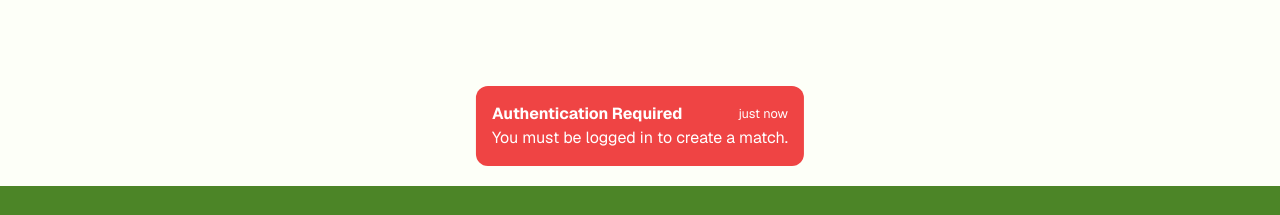
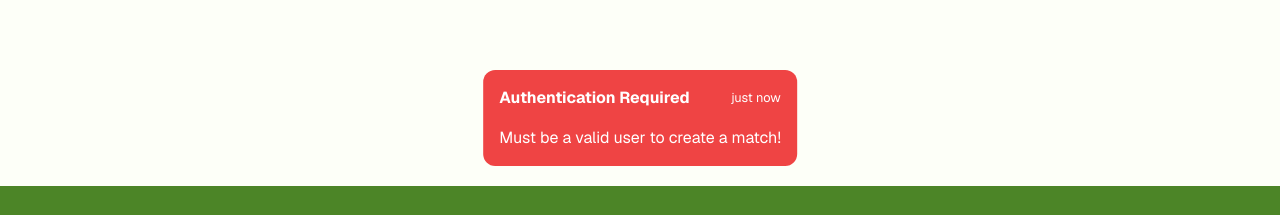
Before and after one commit to pickupnyc/pickupnyc, a React (Vite) app in the folder client/: page /matches in a window 1280 px wide. Both pictures are taken after a click on the button "Create +". Shown: the part 538-753 px from the top of the page. Built offline with nearby package versions, Linux system fonts and the light colour scheme; no server answers.

Commit message:
update Toast component to handle dynamic messages

```diff
--- a/client/src/components/MatchCard.jsx
+++ b/client/src/components/MatchCard.jsx
@@ -1,18 +1,33 @@
+import { useState } from "react";
 import { Link } from "react-router-dom";
 import { useUser } from "../hooks/useUser";
 
 import PropTypes from "prop-types";
 
+import Toast from "../components/Toast";
 import { Users, UserPlus, Settings, Info, Calendar, Building, MapPin, Clock, BadgeCheck } from "lucide-react";
 
 const MatchCard = ({ id, host, title, borough, date, time, location, count, capacity, premium }) => {
     const { user } = useUser();
+    const [showRegisterError, setShowRegisterError] = useState(false);
 
     const formatTime = (timeString) => {
         const [hours, minutes, seconds] = timeString.split(":");
         const date = new Date();
         date.setHours(hours, minutes, seconds);
         return date.toLocaleTimeString("en-US", { hour: "2-digit", minute: "2-digit", hour12: true });
+    };
+
+    const handleRegisterUser = () => {
+        if (!user) {
+            setShowRegisterError(true);
+        } else {
+            console.log("add user to pickup participants");
+        }
+    };
+
+    const handleCloseRegisterError = () => {
+        setShowRegisterError(false);
     };
 
     return (
@@ -62,7 +77,10 @@ const MatchCard = ({ id, host, title, borough, date, time, location, count, capa
                         </>
                     ) : (
                         <>
-                            <button className="ml-auto flex items-center justify-center gap-x-2 rounded-xl border-2 border-darkGreen bg-darkGreen px-3 py-2 text-white hover:bg-white hover:text-darkGreen">
+                            <button
+                                onClick={handleRegisterUser}
+                                className="ml-auto flex items-center justify-center gap-x-2 rounded-xl border-2 border-darkGreen bg-darkGreen px-3 py-2 text-white hover:bg-white hover:text-darkGreen"
+                            >
                                 Register <UserPlus size={20} />
                             </button>
                             <Link to={`/matches/${id}`} className="ml-auto hover:text-darkGreen">
@@ -72,6 +90,9 @@ const MatchCard = ({ id, host, title, borough, date, time, location, count, capa
                     )}
                 </div>
             </div>
+            <Toast show={showRegisterError} onClose={handleCloseRegisterError}>
+                Must be a valid user to join a game!
+            </Toast>
         </div>
     );
 };
--- a/client/src/components/Toast.jsx
+++ b/client/src/components/Toast.jsx
@@ -1,7 +1,7 @@
 import { useEffect } from "react";
 import PropTypes from "prop-types";
 
-const Toast = ({ show, onClose }) => {
+const Toast = ({ show, onClose, children }) => {
     useEffect(() => {
         if (show) {
             // Auto-hide the toast after 3 seconds
@@ -17,12 +17,12 @@ const Toast = ({ show, onClose }) => {
 
     return (
         <div className="fixed bottom-24 left-1/2 z-[999] -translate-x-1/2 transform rounded-xl bg-red-500 p-4">
-            <div role="alert" aria-live="assertive" aria-atomic="true">
+            <div className="flex flex-col gap-y-4" role="alert" aria-live="assertive" aria-atomic="true">
                 <div className="flex flex-row items-center justify-between">
                     <strong className="text-white">Authentication Required</strong>
                     <small className="text-white">just now</small>
                 </div>
-                <div className="text-white">You must be logged in to create a match.</div>
+                <div className="text-white">{children}</div>
             </div>
         </div>
     );
@@ -31,6 +31,7 @@ const Toast = ({ show, onClose }) => {
 Toast.propTypes = {
     show: PropTypes.bool.isRequired,
     onClose: PropTypes.func.isRequired,
+    children: PropTypes.node.isRequired,
 };
 
 export default Toast;
--- a/client/src/pages/Matches.jsx
+++ b/client/src/pages/Matches.jsx
@@ -75,7 +75,9 @@ const Matches = () => {
             <Modal isOpen={isOpen} onClose={handleCloseForm}>
                 <MatchForm onClose={handleCloseForm} />
             </Modal>
-            <Toast show={showToast} onClose={handleCloseToast} />
+            <Toast show={showToast} onClose={handleCloseToast}>
+                Must be a valid user to create a match!
+            </Toast>
         </div>
     );
 };
```
